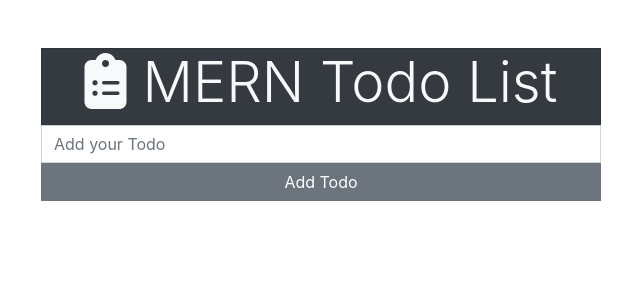
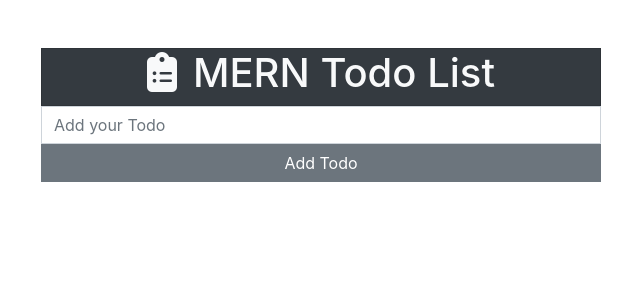
Before and after one commit to hakanozkaptan/mern-workshop, a React (Create React App) app in the folder client/: page / in a window 1280 px wide. Shown: the top 300 px of the page, without its empty margins (319-959 px from the left). Built offline with nearby package versions, Linux system fonts and the light colour scheme; no server answers; the HTML template or start-up script is replaced by a standard one.

Commit message:
branch test

```diff
--- a/client/src/components/Header.js
+++ b/client/src/components/Header.js
@@ -2,7 +2,7 @@ import React from 'react';
 
 export const Header = () => (
   <div className='card bg-dark text-center text-light rounded-0 mt-5'>
-    <h1 className='display-4'>
+    <h1 className='display-6'>
       <i className='fas fa-clipboard-list mr3'></i>
       <span className='text-light ml-3'>MERN</span> Todo List
     </h1>
```
